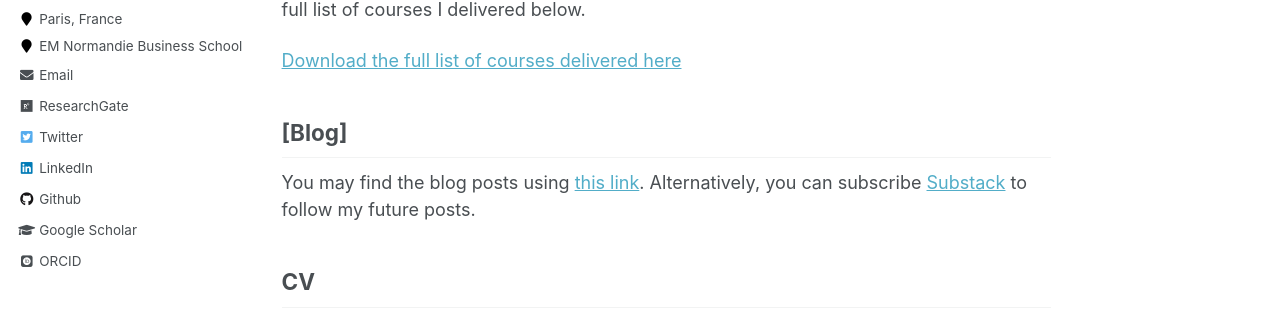
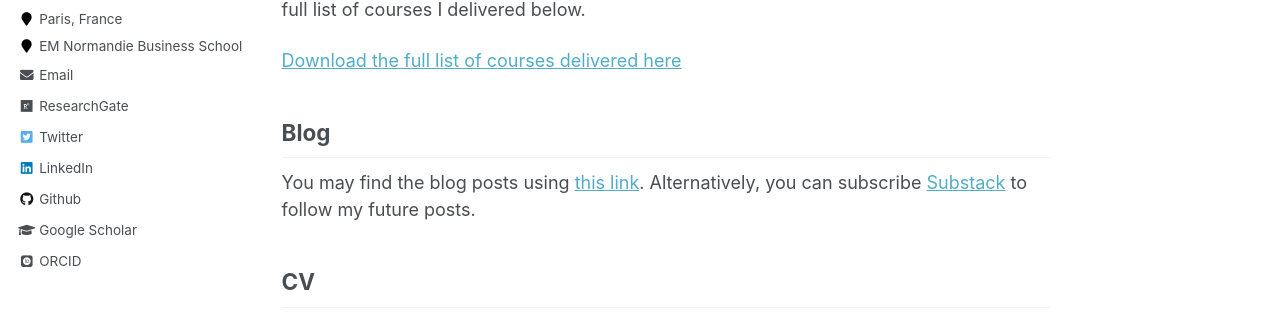
Before and after one commit to maorhan/maorhan.github.io, a Jekyll site: the page built from _pages/about.md, in a window 1280 px wide and 900 px high, scrolled down 1217 px. Shown: the part 342-654 px from the top of the window. Built offline with Jekyll 4.4.1, drawn with Linux system fonts in a browser that asks for light colours; some web fonts are replaced.

```diff
--- a/_pages/about.md
+++ b/_pages/about.md
@@ -33,7 +33,7 @@ may find the full list of courses I delivered below.
 
 [Download the full list of courses delivered here](https://maorhan.github.io/files/Teaching.pdf)
 
-## [Blog]
+## Blog
 
 You may find the blog posts using [this link](https://maorhan.github.io/talks/). Alternatively, you can subscribe [Substack](https://substack.com/@morhan) to follow my future posts.
 
```
